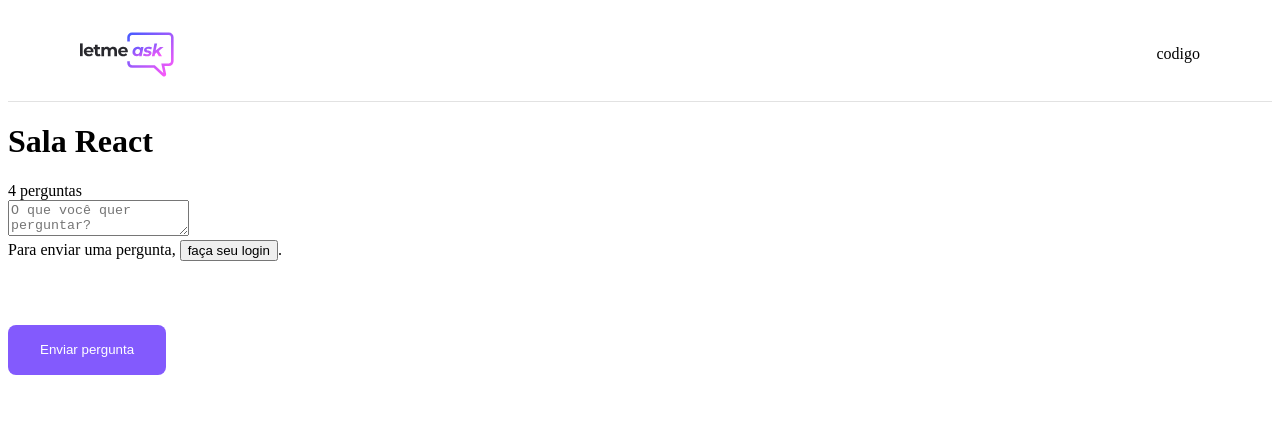
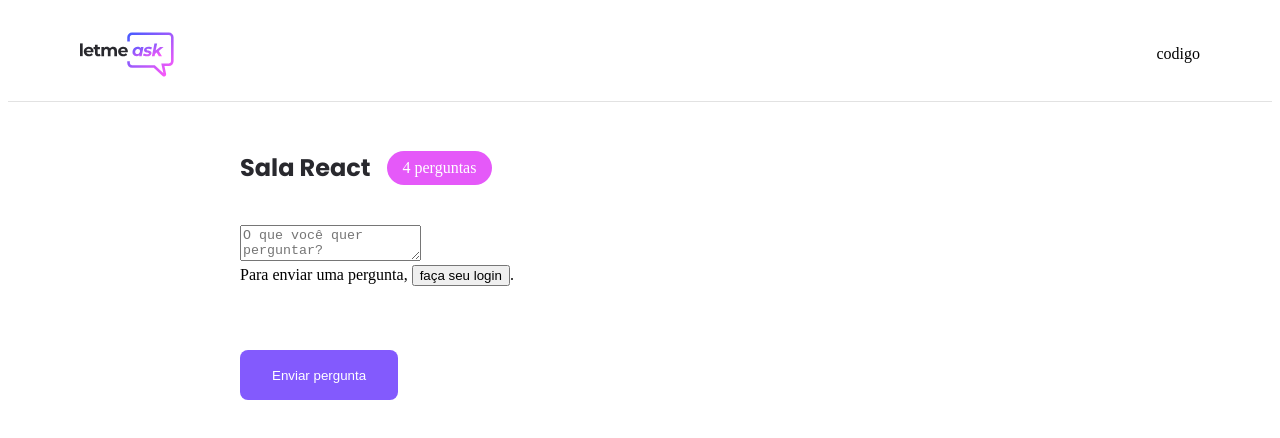
Before and after one commit to MFernandaRicarte/letmeask, a React (Create React App) app: page /rooms/1 in a window 1280 px wide. Shown: the top 438 px of the page. Built offline with nearby package versions, Linux system fonts and the light colour scheme; no server answers; the HTML template or start-up script is replaced by a standard one.

Commit message:
Continuação design da página de perguntas

```diff
--- a/src/pages/Room.tsx
+++ b/src/pages/Room.tsx
@@ -13,7 +13,7 @@ export function Room() {
                 </div>
             </header>
 
-            <main className = "content">
+            <main>
                 <div className = "room-title">
                     <h1>Sala React</h1>
                     <span>4 perguntas</span>
--- a/src/styles/room.scss
+++ b/src/styles/room.scss
@@ -15,4 +15,31 @@
             }
         }
     }
+
+    main {
+        max-width: 800px;
+        margin: 0 auto;
+
+        .room-title {
+            margin: 32px 0 24px;
+            display: flex;
+            align-items: center;
+
+            h1 {
+                font-family: 'Poppins', sans-serif;
+                font-size: 24px;
+                color: #29292e;
+            }
+
+            span {
+                margin-left: 16px;
+                background: #e559f9;
+                border-radius: 9999px;
+                padding: 8px 16px;
+                color: #FFF;
+                font-weight: 500;
+                font-size: 14;
+            }
+        }
+    }
 }
```
